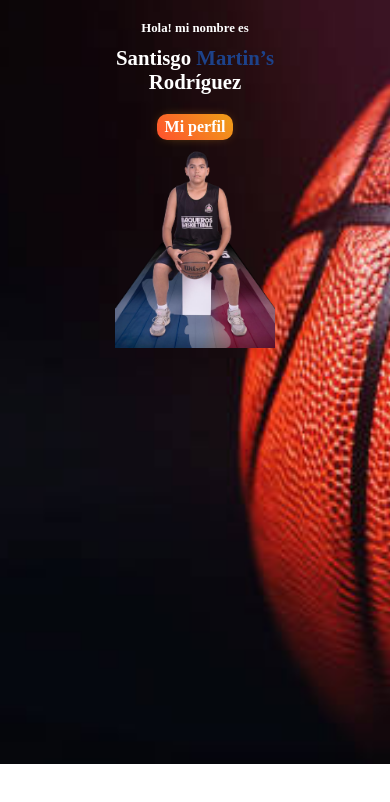
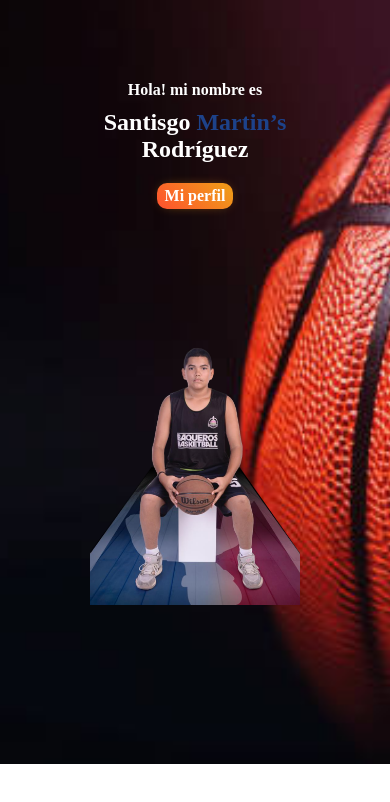
Before and after one commit to Reymond89/basquetproduccion, a plain HTML site: page index.html in a window 390 px wide. Shown: the part 80-882 px from the top of the page. Drawn offline with Linux system fonts and the light colour scheme.

Commit message:
solucion error mobile

```diff
--- a/style.css
+++ b/style.css
@@ -89,7 +89,7 @@
 .header_banner{
     display: grid;
     grid-template-columns: 1fr;
-    grid-template-rows: 170px 120px;
+    grid-template-rows: 300px 300px;
     align-items: center;
     text-align: center;
     padding: 0 30px;
@@ -107,12 +107,12 @@
 
 
 .banner_text h3{
-    font-size: 0.8rem;
+    font-size: 1rem;
 
 }
 .banner_text h1{
     margin-top: 10px;
-    font-size: 1.3rem;
+    font-size: 1.5rem;
     font-weight: bold;
     margin-bottom: 10px;
 
@@ -157,7 +157,7 @@
 
 /* img */
 .header_picture .principal{
-    width: 160px;
+    width: 210px;
 
 }
 
@@ -208,6 +208,7 @@
         height: 100vh;
         display: grid;
         grid-template-columns: 1fr 1fr;
+        grid-template-rows: 470px;
         align-content: center;
         align-items: center;
         justify-items: center;
@@ -221,7 +222,7 @@
         justify-items: start;
     }
     .header_banner h1{
-        font-size: 3rem;
+        font-size: 2.5rem;
 
     }
     .header_banner h3{
```
